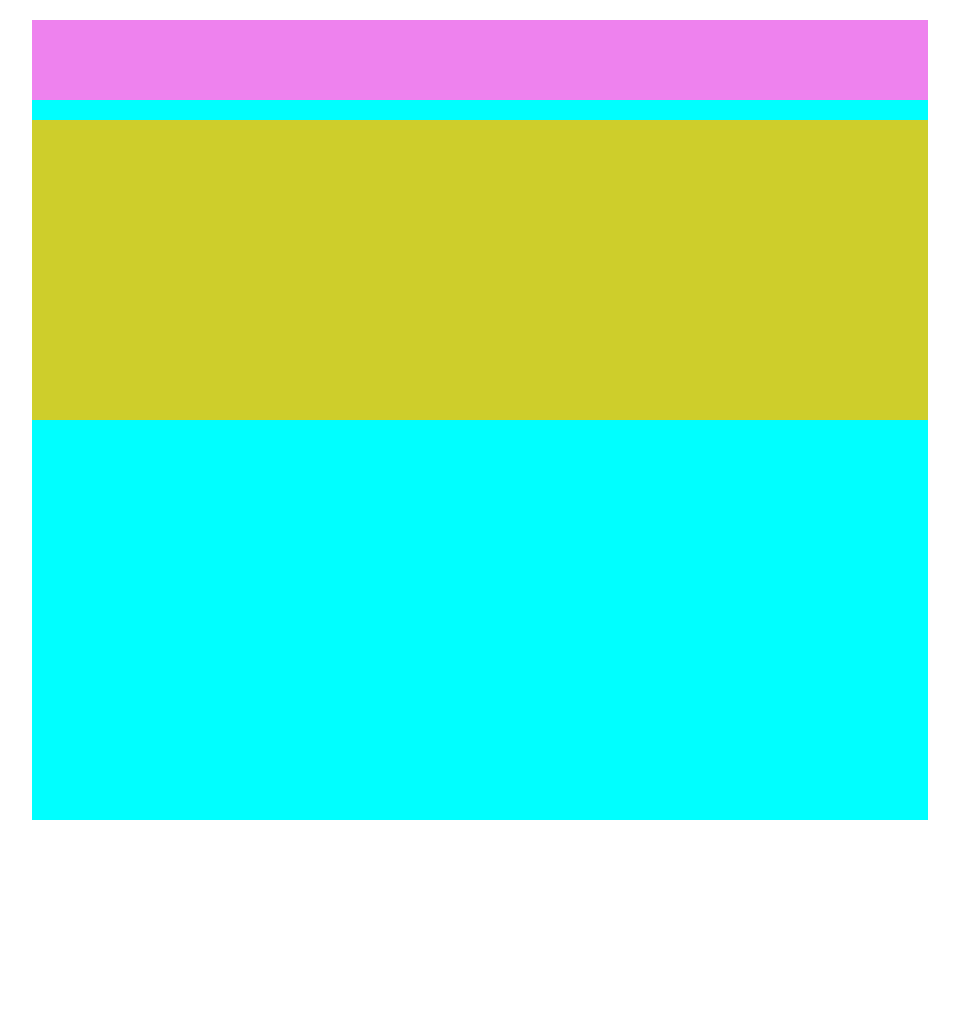
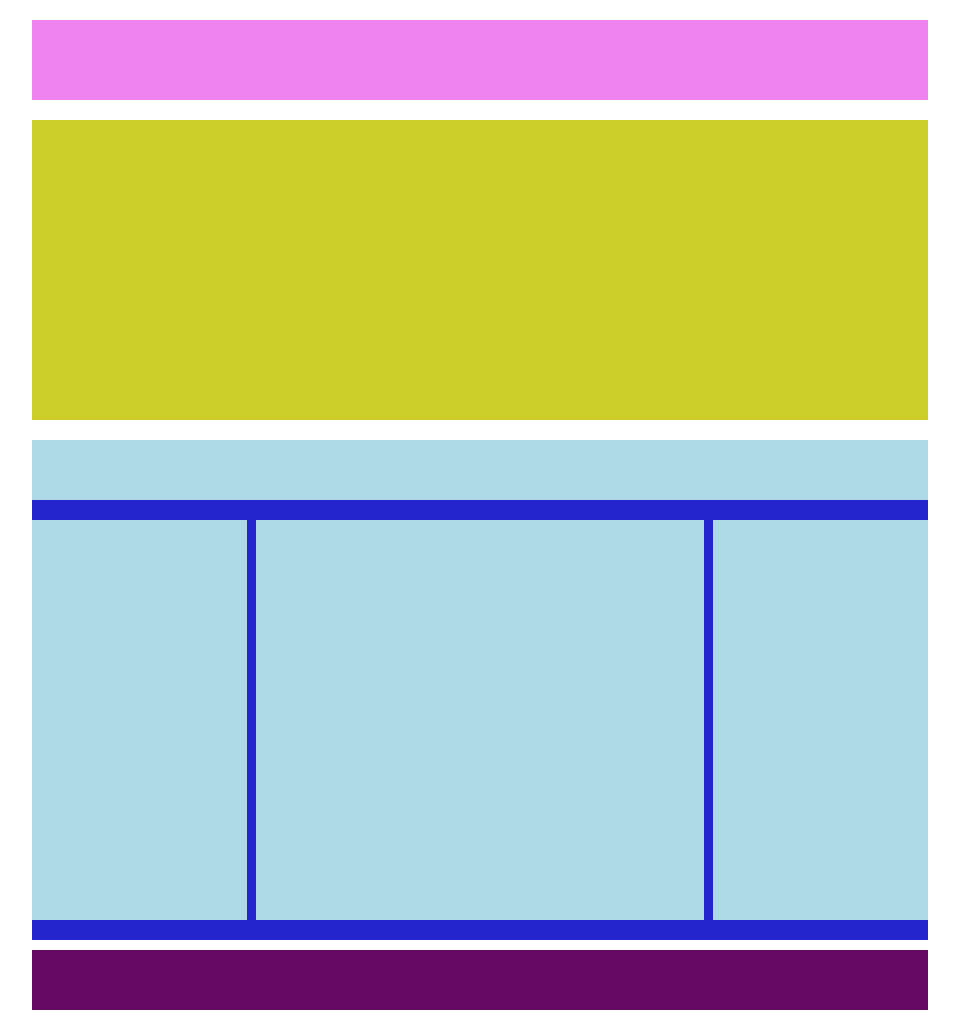
Before and after one commit to Giada92/htmlcss-struttura-wp, a plain HTML site: page index.html in a window 1280 px wide. Shown: the whole page, without its empty margins (160-1119 px from the left). Before the commit the page ends 820 px from the top, so only its background shows below. Drawn offline with Linux system fonts and the light colour scheme.

Commit message:
Ultimato tema wp

```diff
--- a/css/style.css
+++ b/css/style.css
@@ -1,15 +1,37 @@
 /* debugger */
-.container {
-    height: 100vh;
-    background-color: aqua;
-}
-
 header {
     background-color: violet;
 }
 
 .nav {
     background-color: rgb(206, 206, 43);
+}
+
+main {
+    height: 500px;
+    background-color: rgb(37, 37, 206);
+}
+
+.section-top {
+    height: 60px;
+    background-color: lightblue;
+}
+.aside-sx {
+    height: 400px;
+    background-color: lightblue;
+}
+.section-middle {
+    height: 400px;
+    background-color: lightblue;
+}
+.aside-dx {
+    height: 400px;
+    background-color: lightblue;
+}
+
+footer {
+    height: 60px;
+    background-color: rgb(100, 9, 100);
 }
 /* /debugger */
 
@@ -25,6 +47,12 @@ header {
     margin: auto;
 }
 
+main::after {
+    content: "";
+    display: table;
+    clear: both;
+}
+
 /* Header */
 header {
     height: 80px;
@@ -36,3 +64,29 @@ header {
     height: 300px;
     margin-bottom: 20px;
 }
+
+/* Main */
+.section-top {
+    margin-bottom: 20px;
+}
+.aside-sx {
+    float: left;
+    width: 24%;
+    margin-bottom: 20px;
+}
+.section-middle {
+    float: left;
+    width: 50%;
+    margin: 0 1%;
+    margin-bottom: 20px;
+}
+.aside-dx {
+    float: left;
+    width: 24%;
+    margin-bottom: 20px;
+}
+
+/* Footer */
+footer {
+    margin: 10px 0 20px;
+}
--- a/index.html
+++ b/index.html
@@ -24,23 +24,23 @@
                 <section class="section-top"></section>
                 <!-- /Sezione top -->
 
-                <!-- Sezione sinistra -->
-                <section class="section-sx"></section>
-                <!-- /Sezione sinistra -->
+                <!-- Lato sinistro -->
+                <aside class="aside-sx"></aside>
+                <!-- /Lato sinistro -->
 
                 <!-- Sezione centrale -->
                 <section class="section-middle"></section>
                 <!-- /Sezione centrale -->
 
-                <!-- Sezione destra -->
-                <section class="section-rx"></section>
-                <!-- /Sezione destra -->
+                <!-- Lato destro -->
+                <aside class="aside-dx"></aside>
+                <!-- /Lato destro -->
             </main>
             <!-- /Main della pagina -->
 
             <!-- Footer -->
             <footer></footer>
-            <!-- Footer -->
+            <!-- /Footer -->
 
         </div>
         <!-- /Contenitore di tutta la pagina -->
```
